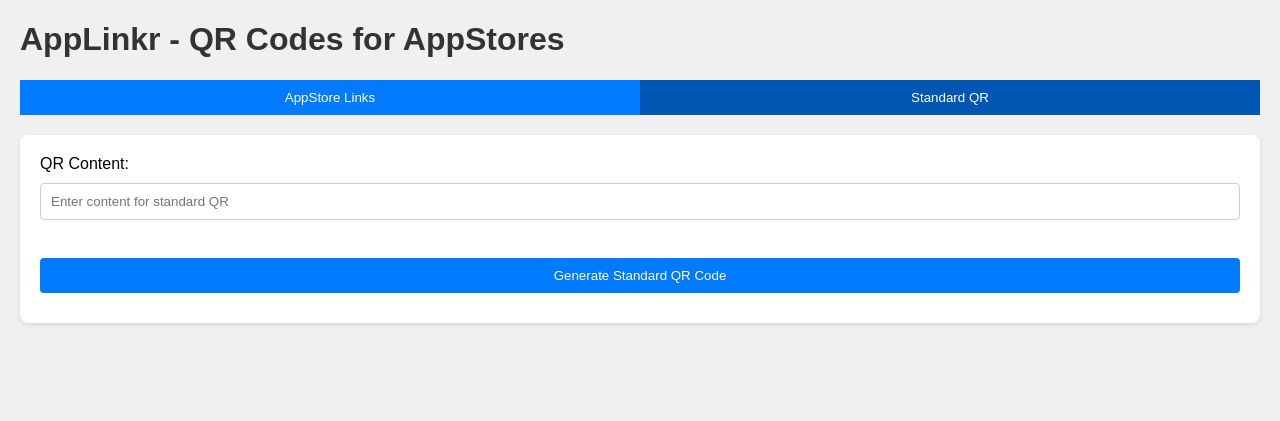
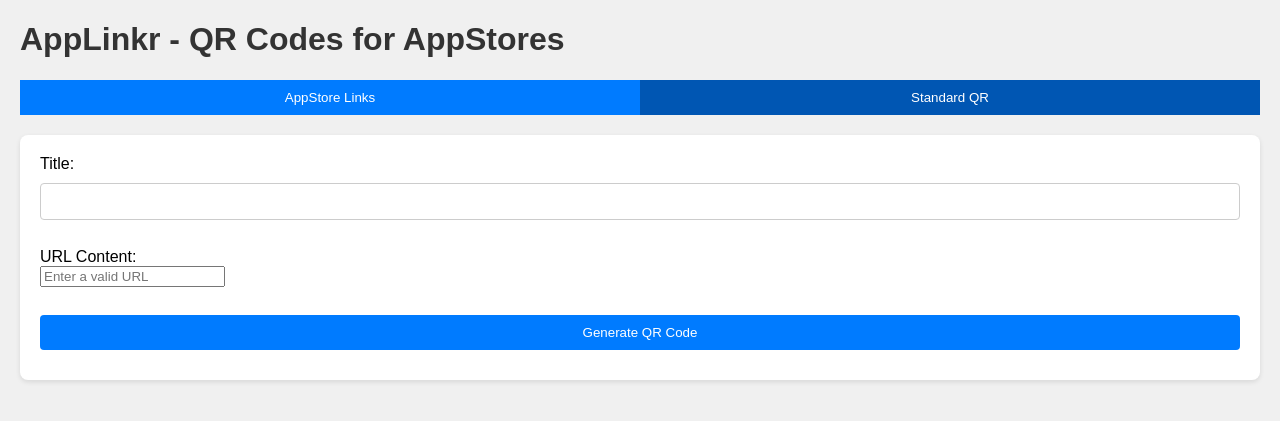
Before and after one commit to schech1/AppLinkr, a Flask app: page / in a window 1280 px wide, after a click on "Standard QR". Shown: the part 78-499 px from the top of the page. Run offline with Flask 3, Linux system fonts and the light colour scheme; data that the repository does not hold is empty.

Commit message:
std url forwarding

```diff
--- a/app/app.py
+++ b/app/app.py
@@ -7,6 +7,7 @@ import sqlite3
 import uuid
 import base64
 from user_tracking import detect_browser_and_os, get_client_ip, get_location, detect_device
+import validators
 
 app = Flask(__name__)
 app.secret_key = os.urandom(24)
@@ -24,7 +25,9 @@ if not os.path.exists(DATABASE_FOLDER):
 SERVER_URL = os.getenv("SERVER_URL")
 PASSWORD = os.getenv("PASSWORD")
 
-
+def is_valid_url(url):
+    """Validate if the given content is a valid URL."""
+    return validators.url(url)
 
 def get_db():
     """Get a database connection."""
@@ -79,7 +82,7 @@ def index():
 
 @app.route('/create', methods=['POST'])
 def create():
-    """Generate a QR code with either custom content or app store links."""
+    """Generate a QR code with either custom URL content or app store links."""
     title = request.form['title']
     app_store_url = request.form.get('app_store_url')
     play_store_url = request.form.get('play_store_url')
@@ -93,13 +96,19 @@ def create():
     qr_code_id = str(uuid.uuid4())
 
     if content:  # If content for standard QR code is provided
-        qr_url = content
-        cursor.execute('INSERT INTO qr_codes (id, title, content) VALUES (?, ?, ?)',
-                       (qr_code_id, title, content))
+        if not is_valid_url(content):  # Validate the URL
+            return "Invalid URL provided for standard QR", 400
+
+        qr_url = f"{SERVER_URL}/redirect_standard?qr_code_id={qr_code_id}"  # Redirect for standard QR
+        cursor.execute('INSERT INTO qr_codes (id, title, content, app_store_url, play_store_url) VALUES (?, ?, ?, ?, ?)',
+                       (qr_code_id, title, content, "", ""))  # App Store URLs are empty for standard QR codes
     else:  # If the App Store and Play Store URLs are provided
+        if not (is_valid_url(app_store_url) and is_valid_url(play_store_url)):
+            return "Invalid URLs for App Store or Play Store", 400
+
         qr_url = f"{SERVER_URL}/redirect?app_store_url={app_store_url}&play_store_url={play_store_url}&qr_code_id={qr_code_id}"
-        cursor.execute('INSERT INTO qr_codes (id, title, app_store_url, play_store_url) VALUES (?, ?, ?, ?)',
-                       (qr_code_id, title, app_store_url, play_store_url))
+        cursor.execute('INSERT INTO qr_codes (id, title, content, app_store_url, play_store_url) VALUES (?, ?, ?, ?, ?)',
+                       (qr_code_id, title, "", app_store_url, play_store_url))
 
     db.commit()
 
@@ -125,16 +134,22 @@ def create():
 
     qr_code_url = f"{SERVER_URL}{url_for('show', code_id=qr_code_id)}"
 
-    # Fetch all QR codes again to update the page
-    qr_codes = db.execute('SELECT * FROM qr_codes').fetchall()
-    tracking_data = {}
-    for code in qr_codes:
-        tracking_data[code[0]] = db.execute('SELECT * FROM qr_code_tracking WHERE qr_code_id = ?', (code[0],)).fetchall()
-
     return render_template('index.html', qr_code_url=qr_code_url)
 
 
+@app.route('/redirect_standard')
+def redirect_standard():
+    """Redirect to the standard URL content."""
+    qr_code_id = request.args.get('qr_code_id')
 
+    # Retrieve the URL content from the database
+    db = get_db()
+    qr_code_data = db.execute('SELECT content FROM qr_codes WHERE id = ?', (qr_code_id,)).fetchone()
+
+    if qr_code_data is None or not is_valid_url(qr_code_data[0]):
+        return "Invalid or missing URL", 400
+
+    return redirect(qr_code_data[0])
 
 @app.route('/show/<code_id>')
 def show(code_id):
--- a/app/requirements.txt
+++ b/app/requirements.txt
@@ -11,3 +11,4 @@ Werkzeug==3.0.4
 zipp==3.20.2
 requests==2.32.3
 user-agents==2.2.0
+validators==0.34.0
--- a/app/templates/index.html
+++ b/app/templates/index.html
@@ -202,15 +202,17 @@
             </form>
         </div>
 
-        <!-- Standard QR Form -->
-        <div id="standard-qr-tab" class="tab-content">
-            <form action="/create_standard_qr" method="post">
-                <label for="qr_content">QR Content:</label><br>
-                <input type="text" id="qr_content" name="qr_content" placeholder="Enter content for standard QR" required><br><br>
+    <!-- Standard QR Form -->
+    <div id="standard-qr-tab" class="tab-content">
+        <form action="/create" method="post">
+            <label for="title">Title:</label><br>
+            <input type="text" id="title" name="title" required><br><br>
 
-                <input type="submit" value="Generate Standard QR Code">
-            </form>
-        </div>
+            <label for="content">URL Content:</label><br>
+            <input type="url" id="content" name="content" placeholder="Enter a valid URL" required><br><br>
+
+            <input type="submit" value="Generate QR Code">
+        </form>
     </div>
 
     {% if qr_code_url %}
```
